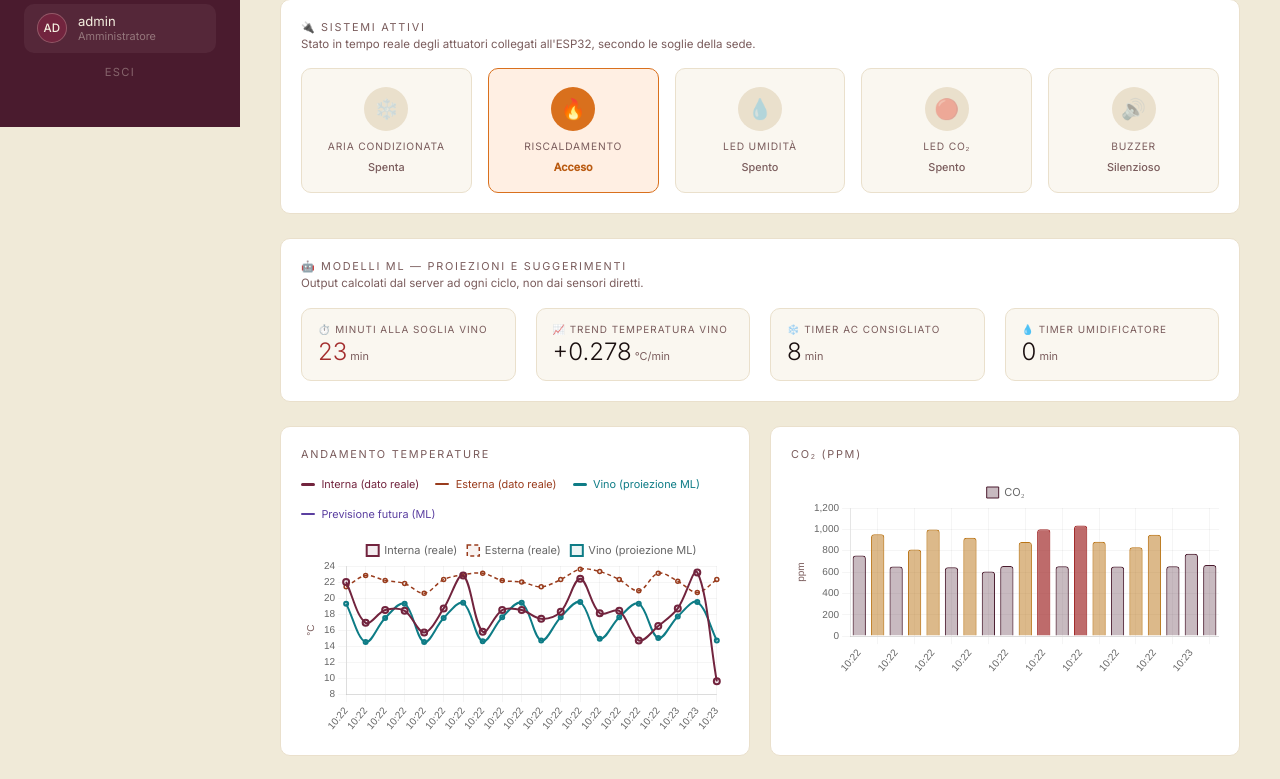
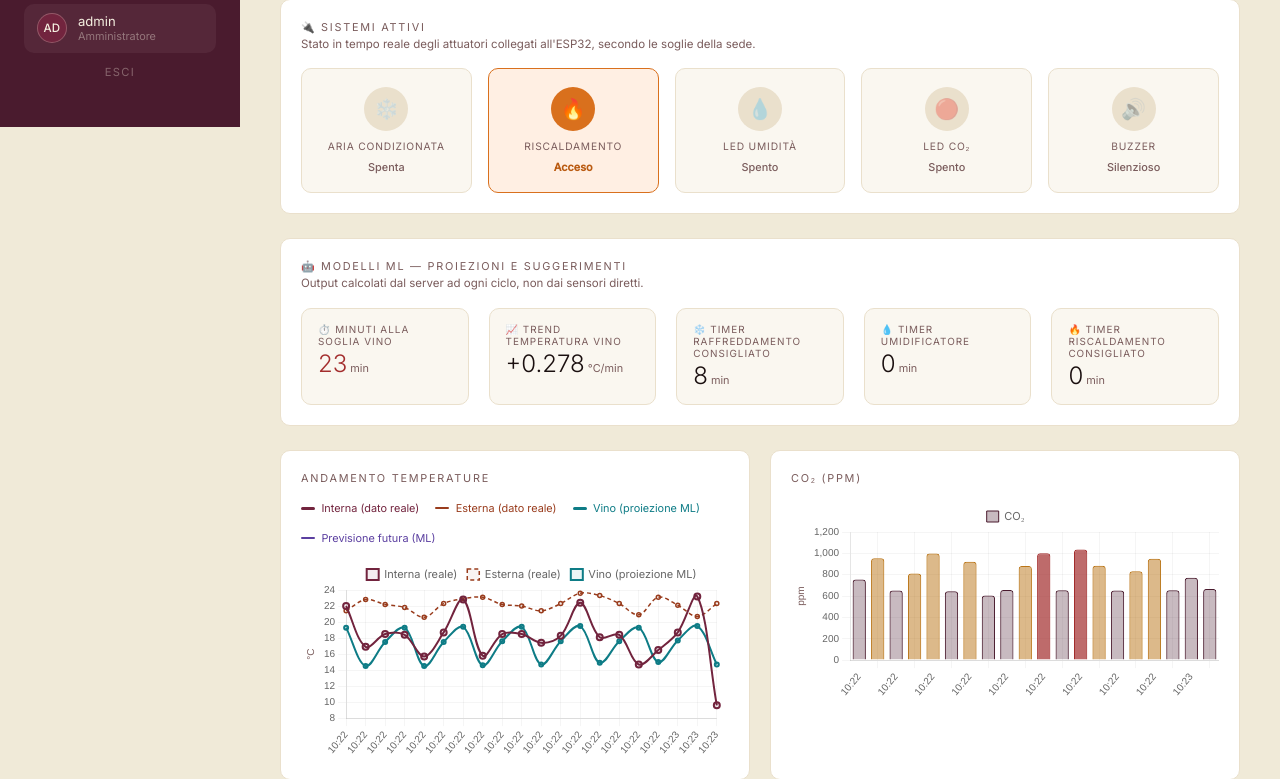
Before and after one commit to aurygrani/Smart_Cantine, a Flask app: page /sede/pievepelago in a window 1280 px wide. Shown: the part 673-1452 px from the top of the page. Run offline with Flask 3, Linux system fonts and the light colour scheme; a user stored in the database is signed in; data comes from the database, SQL or seed files in the repository; both versions use the stored data as it was after the commit; data that the repository does not hold is empty.

Commit message:
Aggiornamento dei modelli

```diff
--- a/server.py
+++ b/server.py
@@ -133,25 +133,40 @@ buffer_fusione = {
 _ultimo_payload_salvato: dict = {}
 
 # Soglie per i comandi agli attuatori ESP32
-SOGLIA_TEMP_ALTA = 26.0  # °C → accende LED_TEMPERATURA (raffrescamento)
-SOGLIA_TEMP_BASSA = 10.0  # °C → accende LED riscaldamento (puoi usare LED_UMIDITA come secondo led)
+SOGLIA_TEMP_ALTA = 26.0  # °C → accende LED_TEMPERATURA (serve raffrescamento)
+SOGLIA_TEMP_BASSA = 10.0  # °C → accende LED_TEMPERATURA (serve riscaldamento)
 SOGLIA_UMID_ALTA = 80.0  # %  → accende LED_UMIDITA
 SOGLIA_CO2_ALTA = 1000  # ppm → accende LED_CO2 + BUZZER
 
 
-def calcola_e_invia_comandi(mqtt_client, temp_int, umid_int, co2):
+def calcola_e_invia_comandi(mqtt_client, temp_int, umid_int, co2, forza_temp=None):
     """
     Calcola lo stato degli attuatori in base alle soglie e
     invia il comando all'ESP32 nel formato che si aspetta:
     TEMP=1;UMID=0;CO2=1;BUZZER=0
 
-    TEMP=1  → LED giallo acceso  = impianto raffrescamento attivo
-    TEMP=0  → LED giallo spento  = temperatura ok
-    UMID=1  → LED blu acceso     = umidità alta (o riscaldamento se temp bassa)
-    CO2=1   → LED rosso acceso   = CO2 elevata
-    BUZZER=1→ buzzer attivo      = allarme critico
-    """
-    led_temp = 1 if (temp_int is not None and temp_int > SOGLIA_TEMP_ALTA) else 0
+    TEMP=1  → LED temperatura acceso  = serve un intervento sulla temperatura
+              (raffrescamento SE temp_int troppo alta, riscaldamento SE troppo
+              bassa — è un unico LED/pin sul firmware ESP32, non distingue le
+              due direzioni: vedi ESP32_interno.ino, un solo statoTemperatura)
+    TEMP=0  → LED temperatura spento  = temperatura ok
+    UMID=1  → LED umidità acceso      = umidità fuori soglia (SOLO umidità,
+              nessuna condivisione con la temperatura)
+    CO2=1   → LED CO2 acceso          = CO2 elevata
+    BUZZER=1→ buzzer attivo           = allarme critico
+
+    forza_temp: se non None (True/False), sovrascrive la decisione su TEMP
+    calcolata dalla sola soglia fissa. Usato dal blocco ML (vedi on_message)
+    per far arrivare davvero all'ESP32 la raccomandazione del modello
+    (es. "accendi il condizionatore" o "accendi il riscaldamento") anche
+    quando la temperatura istantanea non ha ancora superato/ceduto la soglia
+    fissa — prima questo override non esisteva e il consiglio ML restava
+    solo un numero in dashboard, senza mai tradursi in un comando reale.
+    """
+    led_temp = 1 if (temp_int is not None and
+                      (temp_int > SOGLIA_TEMP_ALTA or temp_int < SOGLIA_TEMP_BASSA)) else 0
+    if forza_temp is not None:
+        led_temp = 1 if forza_temp else 0
     led_umid = 1 if (umid_int is not None and umid_int > SOGLIA_UMID_ALTA) else 0
     led_co2 = 1 if (co2 is not None and co2 > SOGLIA_CO2_ALTA) else 0
     buzzer = 1 if (co2 is not None and co2 > SOGLIA_CO2_ALTA) else 0
@@ -170,14 +185,14 @@ def calcola_stato_attuatori(temp_int, umid_int, co2, cfg=None):
     Calcola quali "sistemi" risultano attivi secondo le soglie della sede,
     per la rappresentazione visiva in dashboard (grafico "Sistemi attivi").
 
-    A differenza di calcola_e_invia_comandi() — che invia il comando reale
-    via MQTT SOLO al twin fisico urbani/pievepelago, nel formato a 3 LED
-    che il firmware ESP32 si aspetta (TEMP;UMID;CO2;BUZZER) — questa funzione
-    viene eseguita per OGNI sede (reale e simulata) e distingue anche il
-    riscaldamento (temperatura troppo bassa), che sull'hardware fisico
-    attuale condivide il LED blu con l'allarme umidità (vedi commento sopra)
-    ma che in dashboard mostriamo come indicatore separato, più leggibile
-    per chi guarda il progetto.
+    Questa funzione gira per OGNI sede (reale e simulata) e distingue 'ac' e
+    'riscaldamento' come due indicatori SEPARATI, più leggibili per chi
+    guarda la dashboard — ma è solo una distinzione software/informativa.
+    Sull'hardware fisico (solo urbani/pievepelago) le due condizioni pilotano
+    lo STESSO LED_TEMPERATURA (vedi calcola_e_invia_comandi): il firmware
+    ESP32 ha un solo pin per la temperatura, che si accende sia per troppo
+    caldo sia per troppo freddo, e un pin separato e indipendente per
+    l'umidità (nessuna condivisione tra i due).
 
     Ritorna un dizionario con lo stato (0/1) di ogni sistema + le soglie usate.
     """
@@ -303,6 +318,7 @@ class DatoSensore(db.Model):
     # Regressore multi-output: timer impianti
     timer_ac_minuti      = db.Column(db.Float)   # minuti consigliati di attivazione AC
     timer_umid_minuti    = db.Column(db.Float)   # minuti consigliati di umidificatore
+    timer_risc_minuti    = db.Column(db.Float)   # minuti consigliati di riscaldamento (stessa fonte del climatizzatore, smistata per 'modalita')
 
     # Trend temperatura vino (regressione lineare sullo storico)
     minuti_alla_soglia   = db.Column(db.Float)   # minuti stimati prima di superare soglia critica
@@ -408,6 +424,7 @@ with app.app_context():
         "ALTER TABLE dato_sensore ADD COLUMN temp_vino_smorzata FLOAT",
         "ALTER TABLE dato_sensore ADD COLUMN timer_ac_minuti FLOAT",
         "ALTER TABLE dato_sensore ADD COLUMN timer_umid_minuti FLOAT",
+        "ALTER TABLE dato_sensore ADD COLUMN timer_risc_minuti FLOAT",
         "ALTER TABLE dato_sensore ADD COLUMN minuti_alla_soglia FLOAT",
         "ALTER TABLE dato_sensore ADD COLUMN trend_vino_pendenza FLOAT",
     ]
@@ -601,16 +618,21 @@ def ml_timer_impianti(temp_int, umid_int, temp_est, umid_est=None,
                        temp_target=18.0, umid_target=65.0,
                        isolamento=1.0, volume=500.0):
     """
-    [STUB → PRONTO PER IL MODELLO REALE]
+    [STUB → usato SOLO quando i moduli della collega non sono importabili]
     Firma aggiornata per corrispondere esattamente a prevedi_minuti_sistemi():
         prevedi_minuti_sistemi(temp_est, temp_int, umid_est, umid_int,
                                target_temp, target_umid, isolamento, volume)
 
-    Quando la collega porta regressore_sistemi_multi.pkl, sostituire il corpo
-    con la chiamata diretta a prevedi_minuti_sistemi().
-
-    Ritorna: {'timer_ac_minuti': float, 'timer_umid_minuti': float}
-    """
+    Come avvia_cicli_smart_sistemi() (logica_business.py), il "climatizzatore"
+    è UN SOLO sistema che copre sia il raffreddamento che il riscaldamento:
+    qui distinguiamo la direzione dal segno di (temp_int - temp_target),
+    esattamente come fa lei con 'delta_temp' e 'modalita'.
+
+    Ritorna: {'timer_ac_minuti': float, 'timer_risc_minuti': float, 'timer_umid_minuti': float}
+    """
+    delta_temp = (temp_int or 0) - temp_target
+    delta_umid = (umid_int or 0) - umid_target
+
     # ── Usa il modello reale quando disponibile ──────────────────────────────
     if _modello_timer_ac is not None and ML_DISPONIBILE.get('numpy'):
         import numpy as np
@@ -627,15 +649,21 @@ def ml_timer_impianti(temp_int, umid_int, temp_est, umid_est=None,
             volume
         ]])
         pred = _modello_timer_ac.predict(X)[0]
-        return {'timer_ac_minuti': round(float(pred[0]), 1),
-                'timer_umid_minuti': round(float(pred[1]), 1)}
+        minuti_clima = round(float(pred[0]), 1)
+        minuti_umid = round(float(pred[1]), 1)
+        if delta_temp < 0:
+            return {'timer_ac_minuti': 0.0, 'timer_risc_minuti': minuti_clima, 'timer_umid_minuti': minuti_umid}
+        return {'timer_ac_minuti': minuti_clima, 'timer_risc_minuti': 0.0, 'timer_umid_minuti': minuti_umid}
 
     # ── Fallback proporzionale (stub attivo finché il .pkl non arriva) ───────
-    delta_temp = (temp_int or 0) - temp_target
-    delta_umid = (umid_int or 0) - umid_target
-    timer_ac   = max(0.0, round(delta_temp * 3.0, 1))
     timer_umid = max(0.0, round(abs(delta_umid) * 1.5, 1)) if delta_umid > 5 else 0.0
-    return {'timer_ac_minuti': timer_ac, 'timer_umid_minuti': timer_umid}
+    if delta_temp < 0:
+        return {'timer_ac_minuti': 0.0,
+                'timer_risc_minuti': max(0.0, round(-delta_temp * 3.0, 1)),
+                'timer_umid_minuti': timer_umid}
+    return {'timer_ac_minuti': max(0.0, round(delta_temp * 3.0, 1)),
+            'timer_risc_minuti': 0.0,
+            'timer_umid_minuti': timer_umid}
 
 
 def ml_fascia_efficienza(temp_int_media, temp_est_media,
@@ -887,16 +915,50 @@ def on_message(client, userdata, msg):
                     if _MODULI_ML_DISPONIBILI:
                         profilo_timer = recupera_profilo_produttore(produttore) or {}
                         config_fisica = recupera_dati_sede(produttore, sede)
+                        target_temp_timer = profilo_timer.get('target_ambiente_temp', cfg.target_temp)
                         comandi_motori = avvia_cicli_smart_sistemi(
                             temp_est or 0, temp_int or 0,
                             payload.get('umid_est') or 0, umid_int or 0,
-                            target_temp=profilo_timer.get('target_ambiente_temp', cfg.target_temp),
+                            target_temp=target_temp_timer,
                             target_umid=profilo_timer.get('target_ambiente_umid', cfg.target_umid),
                             isolamento=config_fisica.get('isolamento', cfg.isolamento),
                             volume=config_fisica.get('volume', cfg.volume_m3)
                         )
+
+                        # ── 'climatizzatore' è UN solo sistema che copre sia il
+                        # raffreddamento che il riscaldamento (vedi 'modalita' in
+                        # avvia_cicli_smart_sistemi, logica_business.py): prima
+                        # prendevamo solo 'timer_minuti' e lo mostravamo sempre
+                        # come "AC", quindi quando il modello raccomandava
+                        # riscaldamento (modalita 'RISCALDAMENTO_*') il numero
+                        # finiva comunque nel riquadro AC — o peggio, veniva
+                        # interpretato come "accendi il condizionatore".
+                        # Qui leggiamo la modalita per smistare il valore nel
+                        # riquadro giusto (AC vs riscaldamento).
+                        info_clima = comandi_motori['climatizzatore']
+                        modalita_clima = (info_clima.get('modalita') or '').upper()
+                        minuti_clima = info_clima.get('timer_minuti') or 0
+
+                        if minuti_clima <= 0:
+                            timer_ac_min, timer_risc_min = 0.0, 0.0
+                        elif 'RISCALDAMENTO' in modalita_clima:
+                            timer_ac_min, timer_risc_min = 0.0, float(minuti_clima)
+                        elif 'RAFFREDDAMENTO' in modalita_clima:
+                            timer_ac_min, timer_risc_min = float(minuti_clima), 0.0
+                        else:
+                            # Fallback quando il .pkl non è disponibile e
+                            # avvia_cicli_smart_sistemi() ritorna 'STANDARD':
+                            # decidiamo la direzione dal segno dello scarto
+                            # dalla temperatura target (stessa logica che usa
+                            # lei internamente per calcolare 'modalita').
+                            if (temp_int or 0) < target_temp_timer:
+                                timer_ac_min, timer_risc_min = 0.0, float(minuti_clima)
+                            else:
+                                timer_ac_min, timer_risc_min = float(minuti_clima), 0.0
+
                         ris_timer = {
-                            'timer_ac_minuti': comandi_motori['climatizzatore']['timer_minuti'],
+                            'timer_ac_minuti': timer_ac_min,
+                            'timer_risc_minuti': timer_risc_min,
                             'timer_umid_minuti': comandi_motori['sistema_umidita']['timer_minuti'],
                         }
                     else:
@@ -907,6 +969,28 @@ def on_message(client, userdata, msg):
                             umid_target=cfg.target_umid,
                             isolamento=cfg.isolamento,
                             volume=cfg.volume_m3
+                        )
+
+                    # ── Comando ML → ESP32 (SOLO twin fisico urbani/pievepelago) ──
+                    # calcola_e_invia_comandi() è già stato chiamato più sopra
+                    # (fast-path, appena arriva un dato interno) ma usa SOLO le
+                    # soglie fisse: se il modello ML raccomanda di intervenire
+                    # sulla temperatura (timer_ac_minuti > 0 per il freddo,
+                    # timer_risc_minuti > 0 per il caldo — es. perché il trend
+                    # sta peggiorando anche se la soglia non è ancora superata)
+                    # quel consiglio restava solo in dashboard e non veniva MAI
+                    # inviato all'attuatore reale. Qui, ora che il timer ML è
+                    # pronto, rimandiamo il comando forzando il LED_TEMPERATURA
+                    # (un solo pin per caldo e freddo, vedi ESP32_interno.ino)
+                    # in base al consiglio ML.
+                    if produttore == 'urbani' and sede == 'pievepelago':
+                        temp_richiede_intervento_ml = (
+                            (ris_timer.get('timer_ac_minuti') or 0) > 0 or
+                            (ris_timer.get('timer_risc_minuti') or 0) > 0
+                        )
+                        calcola_e_invia_comandi(
+                            client, temp_int, umid_int, valore_co2,
+                            forza_temp=temp_richiede_intervento_ml
                         )
 
                     # Allarmi tradizionali
@@ -951,6 +1035,7 @@ def on_message(client, userdata, msg):
                         temp_vino_smorzata=temp_vino_smorzata,
                         timer_ac_minuti=ris_timer.get('timer_ac_minuti'),
                         timer_umid_minuti=ris_timer.get('timer_umid_minuti'),
+                        timer_risc_minuti=ris_timer.get('timer_risc_minuti'),
                         minuti_alla_soglia=trend.get('minuti_alla_soglia'),
                         trend_vino_pendenza=trend.get('pendenza'),
                     ))
@@ -1152,6 +1237,7 @@ def vista_sede(nome_sede):
         'temp_vino_smorzata':   float(d.temp_vino_smorzata) if d.temp_vino_smorzata is not None else None,
         'timer_ac_minuti':      float(d.timer_ac_minuti) if d.timer_ac_minuti is not None else None,
         'timer_umid_minuti':    float(d.timer_umid_minuti) if d.timer_umid_minuti is not None else None,
+        'timer_risc_minuti':    float(d.timer_risc_minuti) if d.timer_risc_minuti is not None else None,
         'minuti_alla_soglia':   float(d.minuti_alla_soglia) if d.minuti_alla_soglia is not None else None,
         'trend_vino_pendenza':  float(d.trend_vino_pendenza) if d.trend_vino_pendenza is not None else None,
     } for d in dati_sede]
@@ -1279,6 +1365,7 @@ def api_latest(nome_sede):
         'temp_vino_smorzata': d.temp_vino_smorzata,
         'timer_ac_minuti': d.timer_ac_minuti,
         'timer_umid_minuti': d.timer_umid_minuti,
+        'timer_risc_minuti': d.timer_risc_minuti,
         'minuti_alla_soglia': d.minuti_alla_soglia,
         'trend_vino_pendenza': d.trend_vino_pendenza,
         # ── Stato attuatori (Sistemi attivi) — dal buffer in memoria, non dal DB ──
@@ -1322,6 +1409,7 @@ def api_ml_stato_sedi():
             'temp_vino_smorzata':   float(d.temp_vino_smorzata)   if d.temp_vino_smorzata   is not None else None,
             'timer_ac_minuti':      float(d.timer_ac_minuti)      if d.timer_ac_minuti      is not None else None,
             'timer_umid_minuti':    float(d.timer_umid_minuti)    if d.timer_umid_minuti    is not None else None,
+            'timer_risc_minuti':    float(d.timer_risc_minuti)    if d.timer_risc_minuti    is not None else None,
             'minuti_alla_soglia':   float(d.minuti_alla_soglia)   if d.minuti_alla_soglia   is not None else None,
             'trend_pendenza':       float(d.trend_vino_pendenza)  if d.trend_vino_pendenza  is not None else None,
             'fascia':               fascia.fascia  if fascia else None,
--- a/templates/index.html
+++ b/templates/index.html
@@ -881,7 +881,7 @@
                 </span>
             </div>
             <div class="ml-metric">
-                <span class="ml-label">❄️ Timer AC consigliato</span>
+                <span class="ml-label">❄️ Timer raffreddamento consigliato</span>
                 <span id="ml-val-timerac" class="ml-value">
                     {{ "%.0f"|format(ultimo.timer_ac_minuti) if ultimo.timer_ac_minuti is not none else '—' }}<span class="ml-unit"> min</span>
                 </span>
@@ -890,6 +890,12 @@
                 <span class="ml-label">💧 Timer umidificatore</span>
                 <span id="ml-val-timerumid" class="ml-value">
                     {{ "%.0f"|format(ultimo.timer_umid_minuti) if ultimo.timer_umid_minuti is not none else '—' }}<span class="ml-unit"> min</span>
+                </span>
+            </div>
+            <div class="ml-metric">
+                <span class="ml-label">🔥 Timer riscaldamento consigliato</span>
+                <span id="ml-val-timerrisc" class="ml-value">
+                    {{ "%.0f"|format(ultimo.timer_risc_minuti) if ultimo.timer_risc_minuti is not none else '—' }}<span class="ml-unit"> min</span>
                 </span>
             </div>
         </div>
@@ -1231,6 +1237,8 @@ function aggiornaML(d) {
     if (timerAc) timerAc.innerHTML = (d.timer_ac_minuti != null ? d.timer_ac_minuti.toFixed(0) : '—') + '<span class="ml-unit"> min</span>';
     const timerUmid = document.getElementById('ml-val-timerumid');
     if (timerUmid) timerUmid.innerHTML = (d.timer_umid_minuti != null ? d.timer_umid_minuti.toFixed(0) : '—') + '<span class="ml-unit"> min</span>';
+    const timerRisc = document.getElementById('ml-val-timerrisc');
+    if (timerRisc) timerRisc.innerHTML = (d.timer_risc_minuti != null ? d.timer_risc_minuti.toFixed(0) : '—') + '<span class="ml-unit"> min</span>';
 }
 
 function aggiornaValore(cfg, nuovoValore) {
```
Also changed, not shown: database_cantine.db.
